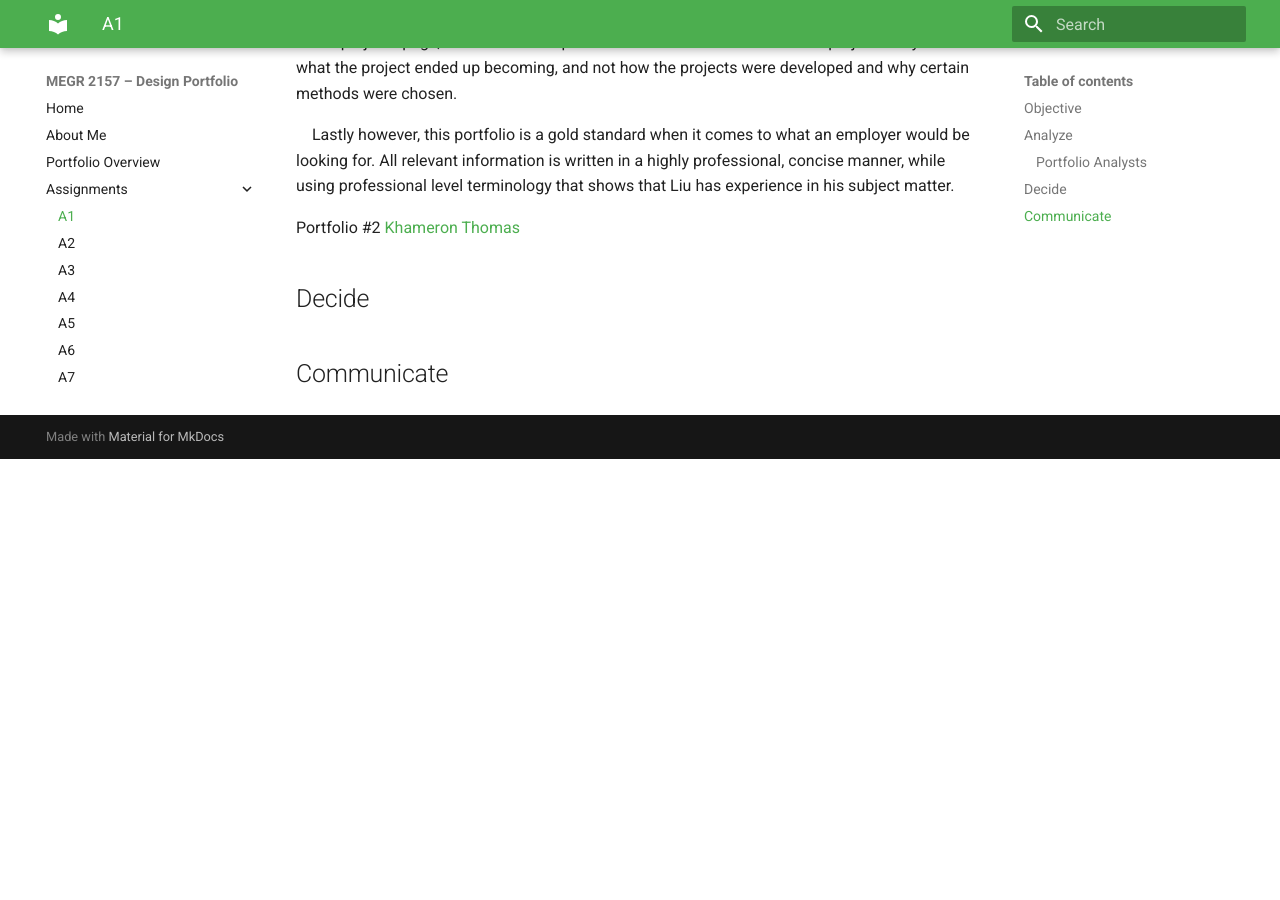
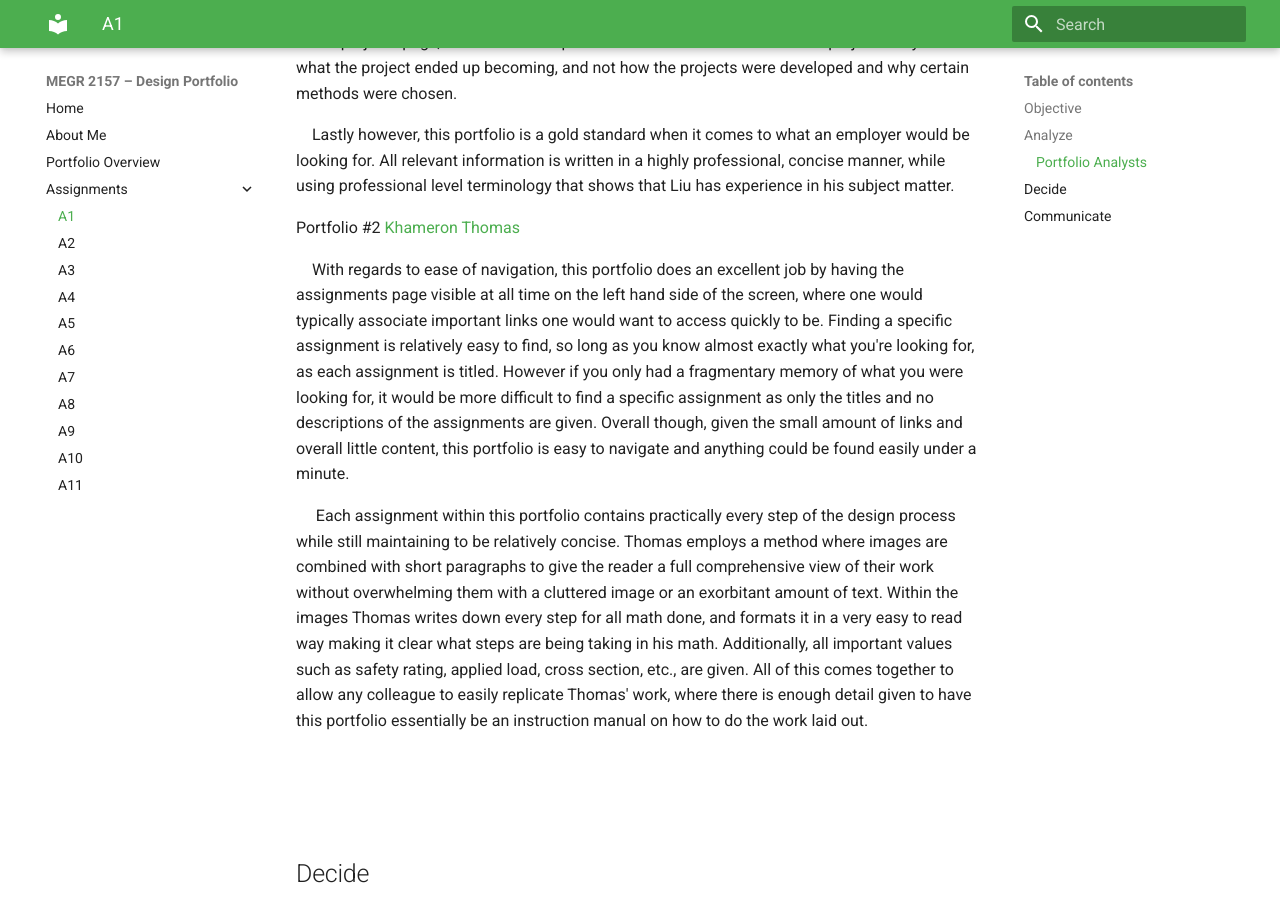
Before and after one commit to ZAPrada/megr2157-portfolio, an MkDocs documentation site: the page built from docs/assignments/A01/index.md, in a window 1280 px wide and 900 px high, scrolled down 1026 px. Built offline with MkDocs 1.6.1 and Material for MkDocs 9.7.7, drawn with Linux system fonts in a browser that asks for light colours; before the commit the page ends 1485 px from its top, so only the background shows below that.

Commit message:
a) and b) of 2nd portfolio

```diff
--- a/docs/assignments/A01/index.md
+++ b/docs/assignments/A01/index.md
@@ -16,6 +16,10 @@ Portfolio #1 [Ethan Liu](https://BiggestWaffler.github.io)
 
 Portfolio #2 [Khameron Thomas](https://instructure.charlotte.edu/eportfolios/4981/home)
 
+<p>&nbsp;&nbsp;&nbsp;&nbsp;With regards to ease of navigation, this portfolio does an excellent job by having the assignments page visible at all time on the left hand side of the screen, where one would typically associate important links one would want to access quickly to be. Finding a specific assignment is relatively easy to find, so long as you know almost exactly what you're looking for, as each assignment is titled. However if you only had a fragmentary memory of what you were looking for, it would be more difficult to find a specific assignment as only the titles and no descriptions of the assignments are given. Overall though,  given the small amount of links and overall little content, this portfolio is easy to navigate and anything could be found easily under a minute.</p>
+<p>&nbsp;&nbsp;&nbsp;&nbsp; Each assignment within this portfolio contains practically every step of the design process while still maintaining to be relatively concise. Thomas employs a method where images are combined with short paragraphs to give the reader a full comprehensive view of their work without overwhelming them with a cluttered image or an exorbitant amount of text. Within the images Thomas writes down every step for all math done, and formats it in a very easy to read way making it clear what steps are being taking in his math. Additionally, all important values such as safety rating, applied load, cross section, etc., are given. All of this comes together to allow any colleague to easily replicate Thomas' work, where there is enough detail given to have this portfolio essentially be an instruction manual on how to do the work laid out. </p>
+<p>&nbsp;&nbsp;&nbsp;&nbsp;</p>
+<p>&nbsp;&nbsp;&nbsp;&nbsp;</p>
 
 ## Decide
 
```
